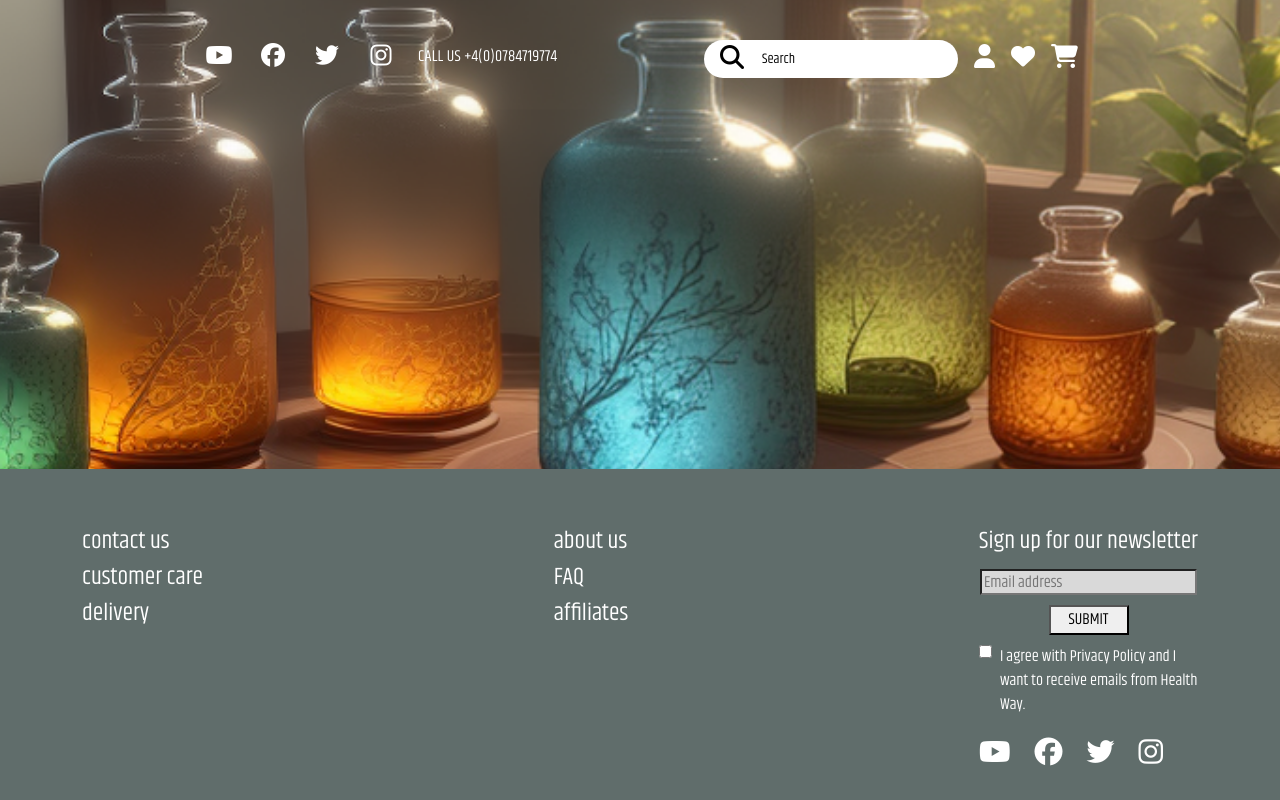
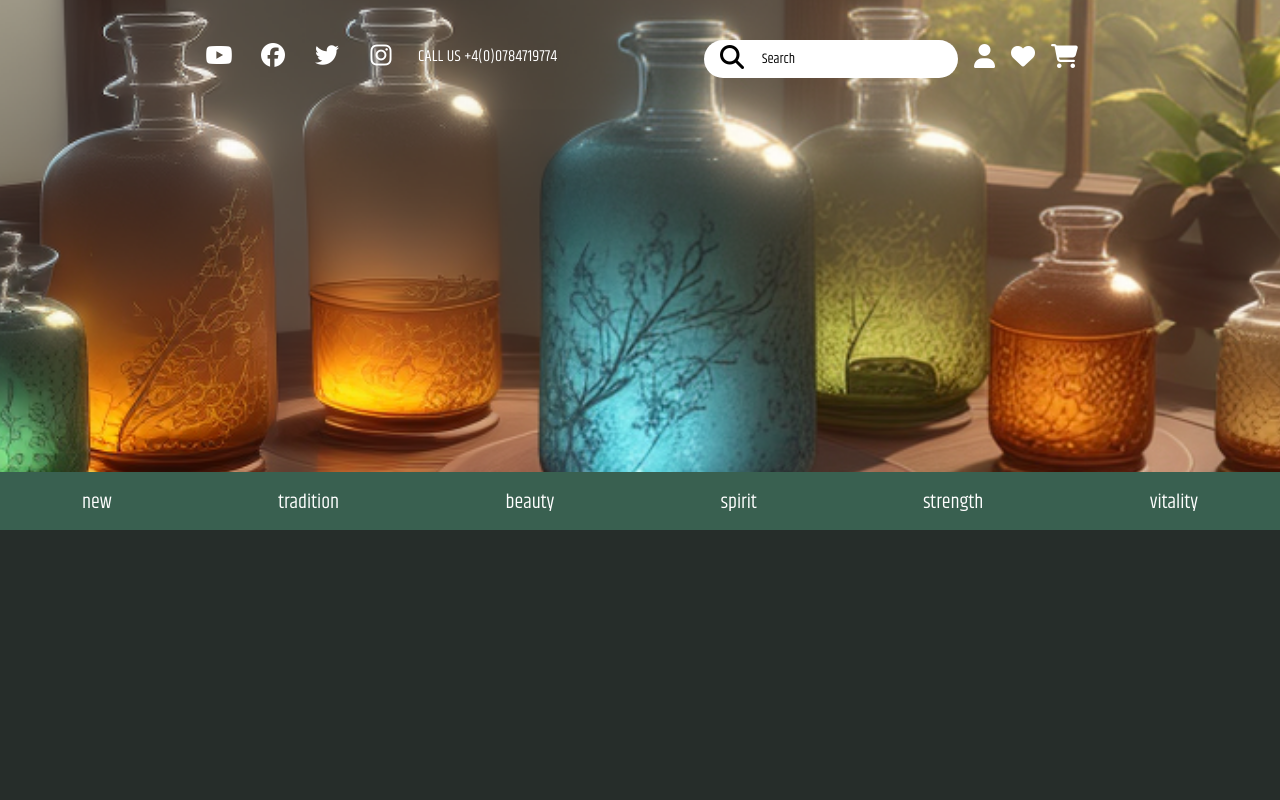
Before and after one commit to IulianC95/monochrome-health-way, a Next.js app: page / in a window 1280 px wide. Shown: the top 800 px of the page. Built offline with nearby package versions, Linux system fonts and the light colour scheme.

Commit message:
footer final

```diff
--- a/src/app/styles/common/_footer.scss
+++ b/src/app/styles/common/_footer.scss
@@ -69,9 +69,7 @@
 
   .connect-bg {
     background-color: $container-6;
-    position: fixed;
-    bottom: 0;
-    width: 100%;
+
 
     @include media-breakpoint-up(lg) {
       background-color: transparent;
@@ -95,9 +93,7 @@
 
 @include media-breakpoint-up(lg) {
   section.footer-lg {
-    position: fixed;
-    bottom: 0;
-    width: 100%;
+
     background-color: $gray-primary;
     height: 331px;
     padding-top: 54px;
```
